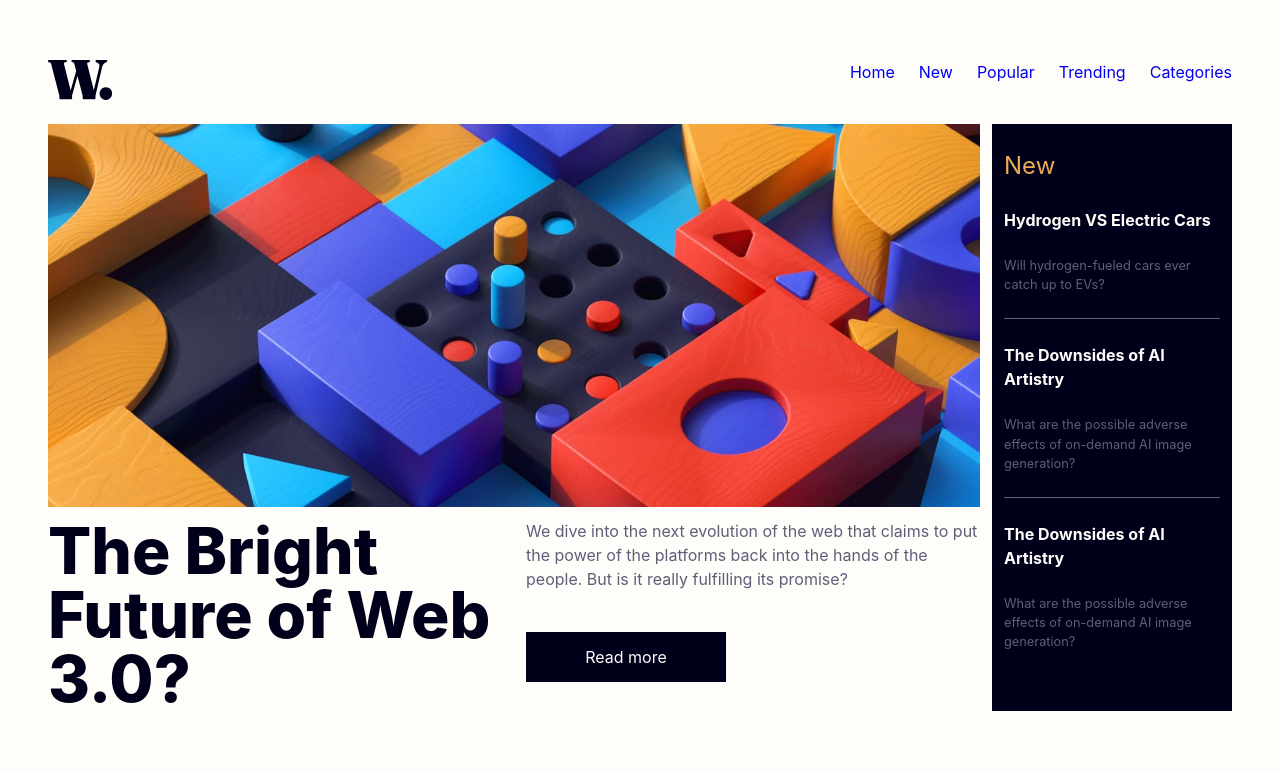
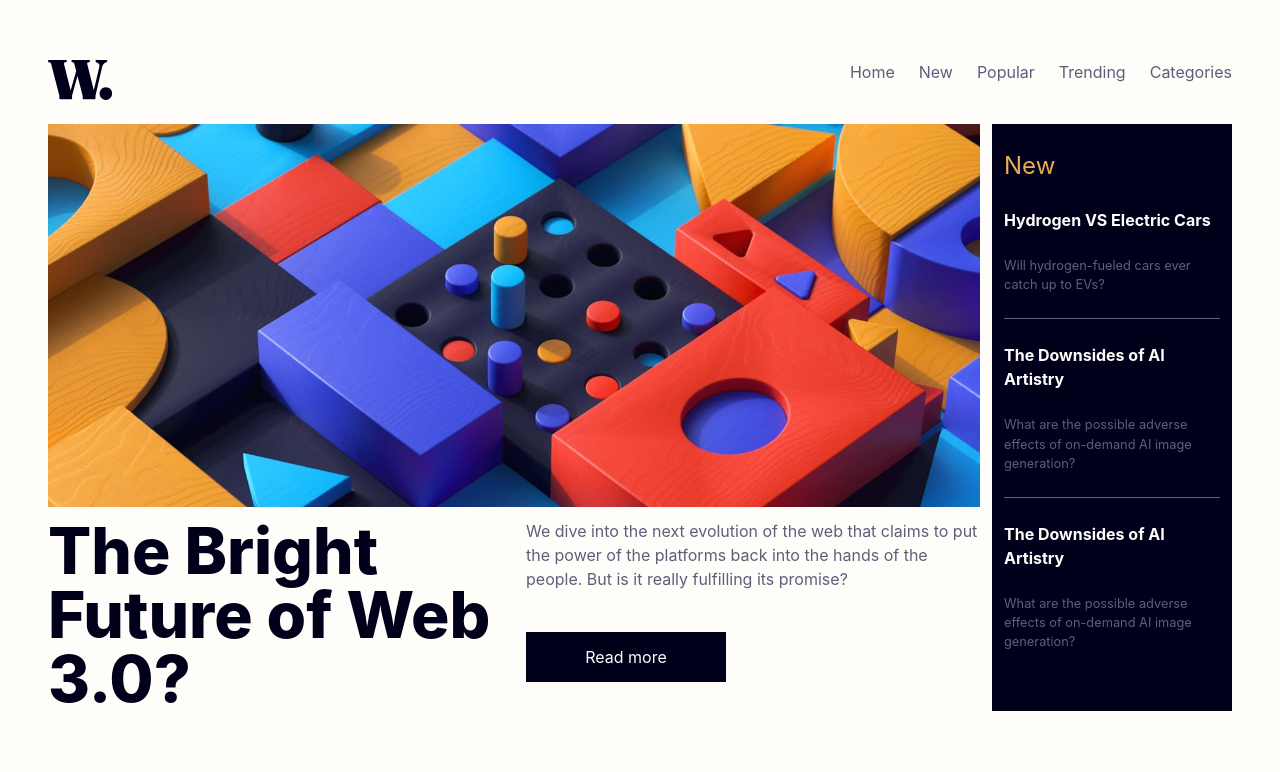
Before and after one commit to oaacelasu/frontend_mentor-responsive_project_1, a plain HTML site: page index.html in a window 1280 px wide. Shown: the top 772 px of the page. Drawn offline with Linux system fonts and the light colour scheme.

Commit message:
fix style

```diff
--- a/style.css
+++ b/style.css
@@ -157,6 +157,7 @@ main {
 
 .main-nav ul li a {
     text-decoration: none;
+    color: var(--clr-neutral--600);
 }
 
 .main-nav ul li a:visited {
```
